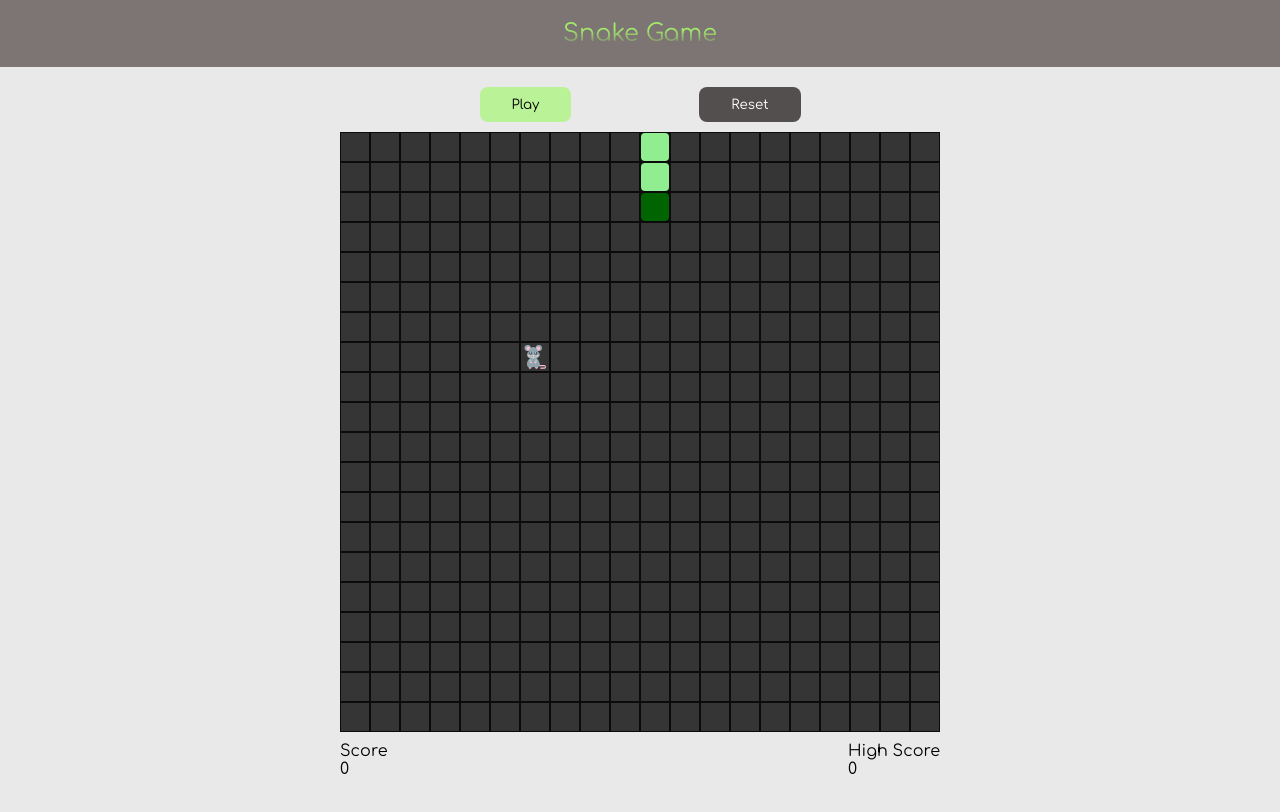
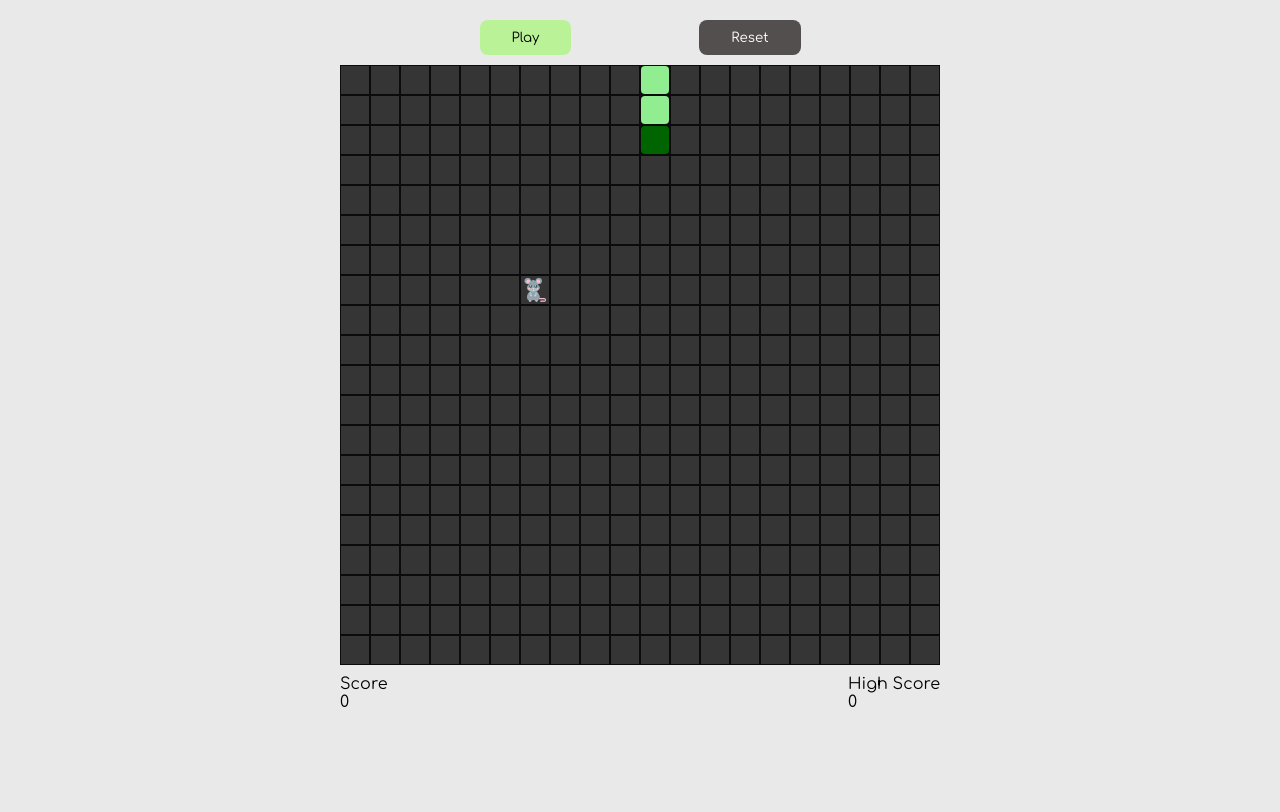
Before and after one commit to TruePadawan/Snake-Game-Web, a plain HTML site: page index.html in a window 1280 px wide. Drawn offline with Linux system fonts and the light colour scheme; a web font is replaced by a local one.

Commit message:
Remove page header

```diff
--- a/css/style.css
+++ b/css/style.css
@@ -23,7 +23,7 @@ button {
     cursor: pointer;
 }
 
-header {
+/* header {
     width: 100%;
     display: flex;
     align-items: center;
@@ -32,13 +32,14 @@ header {
 }
 
 .page-title {
-    margin: 20px 0;
+    margin-top: 10px;
     font-size: 24px;
+    font-weight: normal;
     background: linear-gradient(180deg, #A2EB6A 34.9%, rgba(158, 220, 110, 0) 100%);
     -webkit-background-clip: text;
     -webkit-text-fill-color: transparent;
     background-clip: text;
-}
+} */
 
 .btn-group {
     display: flex;
--- a/index.html
+++ b/index.html
@@ -12,9 +12,9 @@
 </head>
 
 <body>
-    <header>
-        <span class="page-title">Snake Game</span>
-    </header>
+    <!-- <header>
+        <h1 class="page-title">Snake Game</h1>
+    </header> -->
     <span class="game-over">GAME OVER</span>
     <div class="btn-group">
         <button type="button" class="play-btn">Play</button>
```
